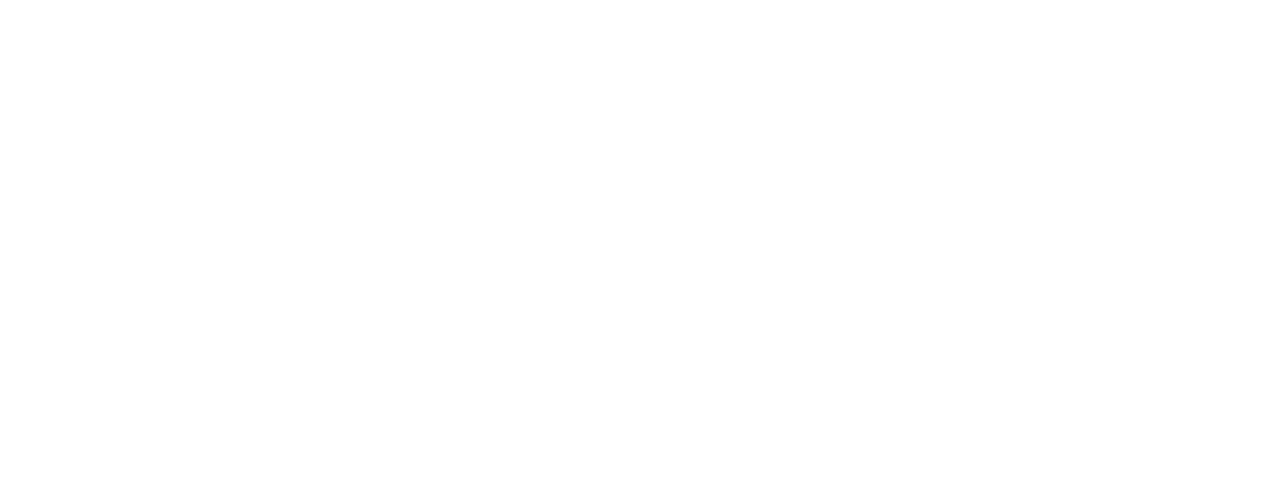
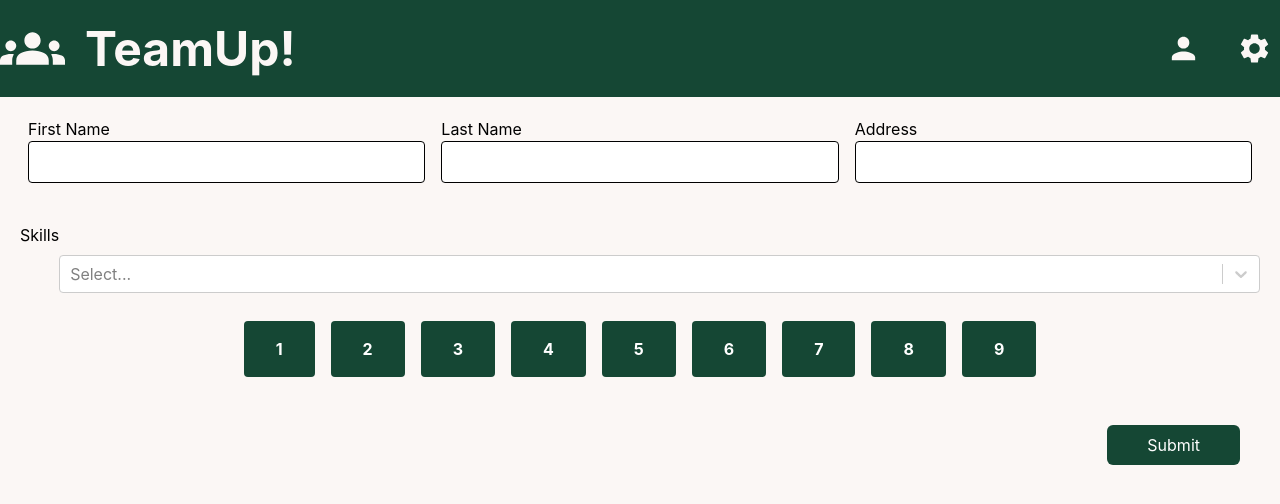
Before and after one commit to fdolisy/TeamUp, a React (Create React App) app in the folder client/: page /profile in a window 1280 px wide. Before the commit this address had no page. Shown: the top 504 px of the page. Built offline with nearby package versions, Linux system fonts and the light colour scheme.

Commit message:
started profile page

```diff
--- a/client/package.json
+++ b/client/package.json
@@ -10,9 +10,11 @@
     "@testing-library/react": "^13.4.0",
     "@testing-library/user-event": "^13.5.0",
     "react": "^18.2.0",
+    "react-beautiful-dnd": "^13.1.1",
     "react-dom": "^18.2.0",
     "react-router-dom": "^6.8.1",
     "react-scripts": "5.0.1",
+    "react-select": "^5.7.0",
     "tailwind": "^4.0.0",
     "web-vitals": "^2.1.4"
   },
--- a/client/src/App.js
+++ b/client/src/App.js
@@ -1,8 +1,10 @@
 import logo from './logo.svg';
 import './App.css';
-import Starting from "./pages/Starting"
-import CreateAccount from "./pages/CreateAccount"
+import TeamStatus from "./pages/TeamStatus"
+
 import JoinTeam from "./pages/JoinTeam"
+import CreateProfile from "./pages/CreateProfile"
+import CreateTeam from "./pages/CreateTeam"
 
 
 import { BrowserRouter as Router, Route, Routes } from "react-router-dom";
@@ -11,8 +13,10 @@ import { BrowserRouter as Router, Route, Routes } from "react-router-dom";
 function App() {
   return (
     <Routes>
-      <Route path='/' element={<Starting />} />
-      <Route path='/create' element={<CreateAccount />} />
+      <Route path='/' element={<TeamStatus />} />
+      <Route path='/status' element={<TeamStatus />} />
+      <Route path='/create' element={<CreateTeam />} />
+      <Route path='/profile' element={<CreateProfile />} />
       <Route path='/join' element={<JoinTeam />} />
 
 
--- a/client/src/components/Navbar.js
+++ b/client/src/components/Navbar.js
@@ -10,6 +10,9 @@ export default function Navbar() {
 
   function handleClick() {
     navigate("/");
+  }
+  function profile() {
+    navigate("/profile")
   }
 
   return (
@@ -24,7 +27,7 @@ export default function Navbar() {
         </div>
         <div className="space-x-5">
           <IconButton aria-label="web-access">
-            <PersonIcon className="text-offWhite" fontSize="large" />
+            <PersonIcon className="text-offWhite" fontSize="large" onClick={profile} />
           </IconButton>
           <IconButton aria-label="settings">
             <SettingsIcon className="text-offWhite" fontSize="large" />
--- a/client/src/pages/CreateAccount.js
+++ b/client/src/pages/CreateAccount.js
@@ -12,43 +12,8 @@ const CreateAccount = () => {
     return (
         <div className="bg-offWhite">
       <Navbar />
-      <div className="h-screen flex bg-gray-bg1">
-      <div className="shadow-lg rounded-lg w-100 h-screen p-10">
-          <h1 className="text-3xl font-bold text-primary mt-4 mb-12 text-center">
-            Hello Admin! 🔐
-          </h1>
 
-          <form onSubmit={HandleSubmit}>
-            <div>
-              <label htmlFor="email">Email</label>
-              <input
-                type="email"
-                className={`w-full p-2 text-primary border rounded-md outline-none text-sm transition duration-150 ease-in-out mb-4`}
-                id="email"
-                placeholder="First Name"
-              />
-            </div>
-            <div>
-              <label htmlFor="password">Password</label>
-              <input
-                type="password"
-                className={`w-full p-2 text-primary border rounded-md outline-none text-sm transition duration-150 ease-in-out mb-4`}
-                id="password"
-                placeholder="Last Name"
-              />
-            </div>
 
-            <div className="flex justify-center items-center mt-6">
-              <button
-                className={"btn text-2xl py-3 px-4 "}
-                // onClick= {HandleFormSubmit}
-              >
-                Login
-              </button>
-            </div>
-          </form>
-        </div>
-      </div>
     </div>
 
     );
--- /dev/null
+++ b/client/src/pages/CreateProfile.js
@@ -0,0 +1,135 @@
+import { useNavigate } from "react-router-dom";
+import Navbar from "../components/Navbar";
+import { useState } from 'react';
+import Select from "react-select";
+
+
+
+export default function Starting() {
+  let navigate = useNavigate();
+  const [order, setOrder] = useState([1, 2, 3, 4, 5, 6, 7, 8, 9]);
+
+  const handleDragStart = (e, index) => {
+    e.dataTransfer.setData("index", index);
+  }
+
+  const handleDrop = (e, index) => {
+    const startIndex = e.dataTransfer.getData("index");
+    const newOrder = [...order];
+    newOrder.splice(index, 0, newOrder.splice(startIndex, 1)[0]);
+    setOrder(newOrder);
+    console.log(newOrder)
+  }
+
+  function handleSubmit() {
+
+  }
+
+  const skills = [
+    { value: 1, label: "Java" },
+    { value: 2, label: "C/C++" },
+    { value: 3, label: "Python" },
+    { value: 4, label: "React" },
+    { value: 5, label: "MongoDB" },
+  ];
+
+  const [selectedOptions, setSelectedOptions] = useState(null);
+
+  const setHandle = (e) => {
+    setSelectedOptions(Array.isArray(e) ? e.map((skill) => skill.label) : []);
+  };
+
+
+
+  function createTeam() {
+    navigate("/create");
+  }
+
+  function joinTeam() {
+    navigate("/join");
+  }
+
+  return (
+    <div className="bg-offWhite h-screen">
+      <Navbar />
+
+      <div class="flex justify-between w-full py-5 px-5">
+        <div class="w-1/3 mx-2">
+          <form>
+            <label for="input1">First Name</label>
+            <input
+              type="text"
+              id="input1"
+              name="input1"
+              class="border rounded py-2 px-3 w-full"
+            />
+          </form>
+        </div>
+        <div class="w-1/3 mx-2">
+          <form>
+            <label for="input2">Last Name</label>
+            <input
+              type="text"
+              id="input2"
+              name="input2"
+              class="border rounded py-2 px-3 w-full"
+            />
+          </form>
+        </div>
+
+        <div class="w-1/3 mx-2">
+          <form>
+            <label for="input3">Address</label>
+            <input
+              type="text"
+              id="input3"
+              name="input3"
+              class="border rounded py-2 px-3 w-full"
+            />
+          </form>
+        </div>
+      </div>
+
+
+    <div className="flex justify-between w-full py-5 px-5">
+        <label for="skills">Skills</label>
+      <div className="w-full flex flex-wrap items-center lg:justify-between justify-center">
+        <div className="w-full mt-8 ">
+          <Select options={skills} onChange={setHandle} isMulti />
+        </div>
+
+      </div>
+    </div>
+
+    <div>{selectedOptions}</div>
+
+
+    <div className="flex flex-wrap justify-center items-center w-screen">
+      {order.map((number, index) => (
+        <button
+          key={index}
+          className="bg-green hover:bg-blue-700 text-white font-bold py-4 px-8 rounded cursor-move m-2"
+          draggable="true"
+          onDragStart={(e) => handleDragStart(e, index)}
+          onDrop={(e) => handleDrop(e, index)}
+          onDragOver={(e) => e.preventDefault()}
+        >
+          {number}
+        </button>
+      ))}
+    </div>
+
+
+    <div className="flex justify-end px-10 py-10">
+  <button className="bg-green text-white px-10 py-2 rounded-md">Submit</button>
+</div>
+
+
+
+
+
+</div>
+
+
+  );
+}
```
Also changed, not shown: client/src/pages/CreateTeam.js (added), client/src/pages/TeamStatus.js (renamed from client/src/pages/Starting.js), 1 other file (tests, documents, lock files or other folders).
